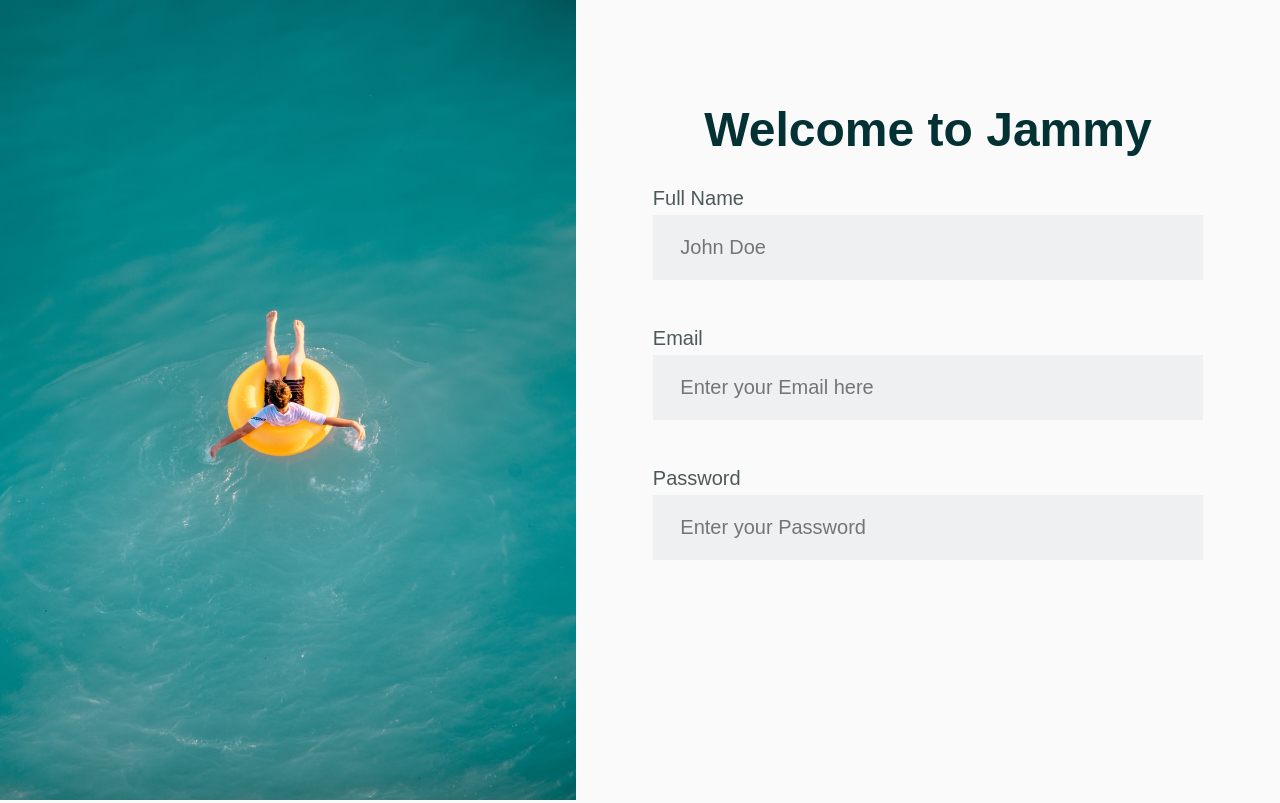
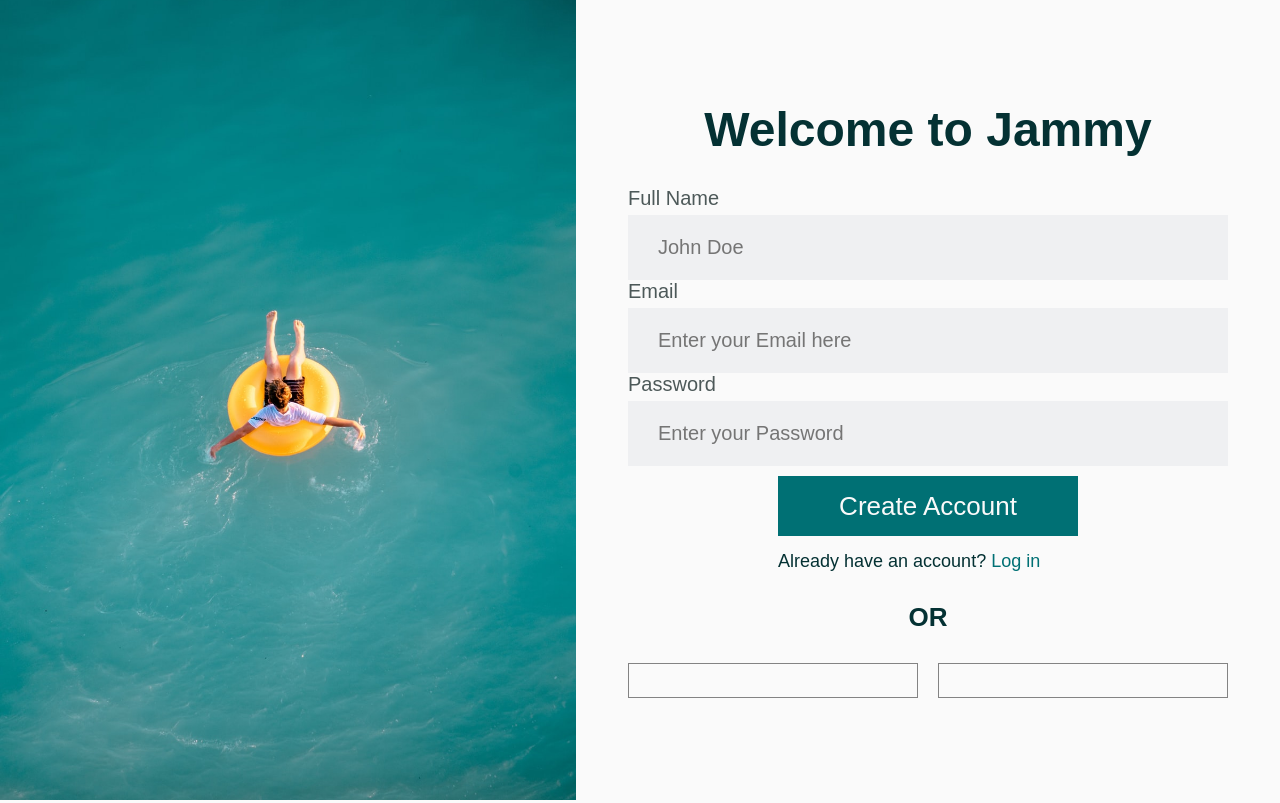
Before and after one commit to andradeigor/ts-landing-page, a React (Create React App) app: page / in a window 1280 px wide. Built offline with nearby package versions, Linux system fonts and the light colour scheme; the HTML template or start-up script is replaced by a standard one.

Commit message:
finished the createAccount button

```diff
--- a/src/components/LoginPage/index.tsx
+++ b/src/components/LoginPage/index.tsx
@@ -9,6 +9,13 @@
   LoginPageFormItemWarper,
   LoginPageFormItemTitle,
   LoginPageFormItem,
+  LoginPageButtonArea,
+  LoginPageButton,
+  LoginPageButtonSubTex,
+  LoginPageButtonSubTexLink,
+  LoginPageOAuthSubText,
+  LoginPageOAuthArea,
+  LoginPageOAuthButton,
 } from "./style";
 import ImagePath from "../../assets/background.jpeg";
 /*
@@ -17,7 +24,7 @@
   return (
     <LoginPageWarper>
       <LoginPageImageWarper>
-        <LoginPageImage src={ImagePath} />
+        <LoginPageImage alt="background image" src={ImagePath} />
       </LoginPageImageWarper>
       <LoginPageFormWarper>
         <LoginPageFormContainer>
@@ -34,6 +41,18 @@
             <LoginPageFormItemTitle>Password</LoginPageFormItemTitle>
             <LoginPageFormItem placeholder="Enter your Password"></LoginPageFormItem>
           </LoginPageFormItemWarper>
+          <LoginPageButtonArea>
+            <LoginPageButton>Create Account</LoginPageButton>
+            <LoginPageButtonSubTex>
+              Already have an account?{" "}
+              <LoginPageButtonSubTexLink>Log in</LoginPageButtonSubTexLink>
+            </LoginPageButtonSubTex>
+          </LoginPageButtonArea>
+          <LoginPageOAuthSubText>OR</LoginPageOAuthSubText>
+          <LoginPageOAuthArea>
+            <LoginPageOAuthButton></LoginPageOAuthButton>
+            <LoginPageOAuthButton></LoginPageOAuthButton>
+          </LoginPageOAuthArea>
         </LoginPageFormContainer>
       </LoginPageFormWarper>
     </LoginPageWarper>
--- a/src/components/LoginPage/style.tsx
+++ b/src/components/LoginPage/style.tsx
@@ -19,6 +19,9 @@
 export const LoginPageFormWarper = styled.div`
   width: 55%;
   height: 100vh;
+  display: flex;
+  justify-content: center;
+  align-items: center;
   background-color: ${(props) => props.theme.colors.background};
   padding-top: 8%;
   padding-bottom: 8%;
@@ -27,7 +30,7 @@
 `;
 
 export const LoginPageFormContainer = styled.form`
-  width: 100%;
+  width: 600px;
   height: 100%;
   display: flex;
   flex-direction: column;
@@ -62,3 +65,54 @@
   padding-left: 5%;
   font-size: 20px;
 `;
+
+export const LoginPageButtonArea = styled.div`
+  margin-top: 10px;
+  width: 300px;
+  height: 110px;
+  display: flex;
+  flex-direction: column;
+`;
+export const LoginPageButton = styled.button`
+  width: 100%;
+  height: 60px;
+  background-color: ${(props) => props.theme.colors.button};
+  border: none;
+  outline: none;
+  font-size: 26px;
+  font-weight: 500;
+  color: ${(props) => props.theme.colors.background};
+`;
+
+export const LoginPageButtonSubTex = styled.p`
+  margin-top: 15px;
+  font-weight: 300;
+  font-size: 18px;
+`;
+export const LoginPageButtonSubTexLink = styled.a`
+  margin-top: 15px;
+  font-weight: 500;
+  color: ${(props) => props.theme.colors.button};
+  font-size: 18px;
+`;
+
+export const LoginPageOAuthSubText = styled.p`
+  margin-top: 30px;
+  margin-bottom: 30px;
+  font-size: 26px;
+  font-weight: 600;
+`;
+export const LoginPageOAuthArea = styled.div`
+  width: 100%;
+  height: 60px;
+  display: flex;
+  gap: 20px;
+`;
+
+export const LoginPageOAuthButton = styled.button`
+  background-color: ${(props) => props.theme.colors.background};
+  width: 290px;
+  height: 100%;
+  border: ${(props) => props.theme.colors.subButton} 1px solid;
+  outline: none;
+`;
```
Also changed, not shown: src/assets/GoogleLogo.svg (added).
